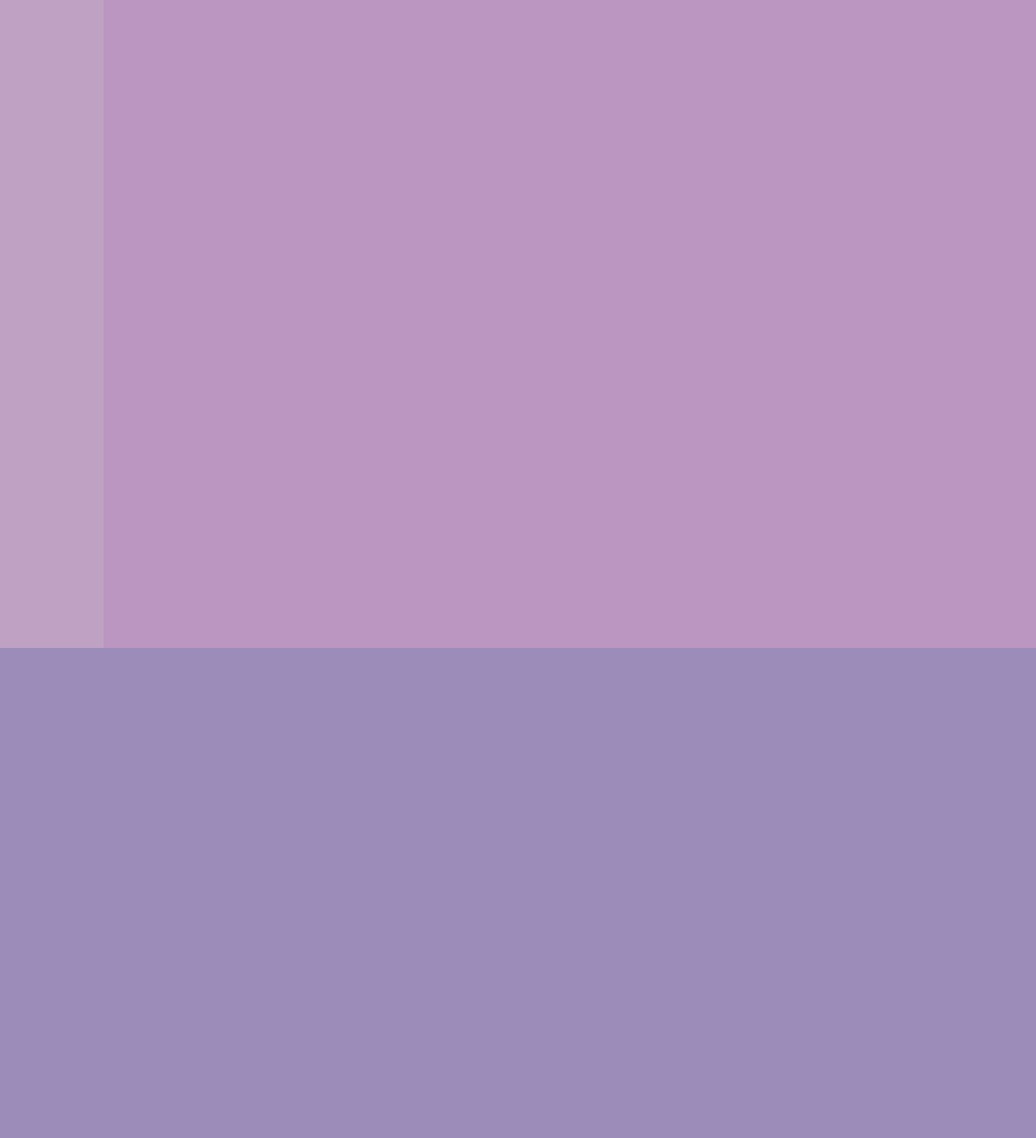
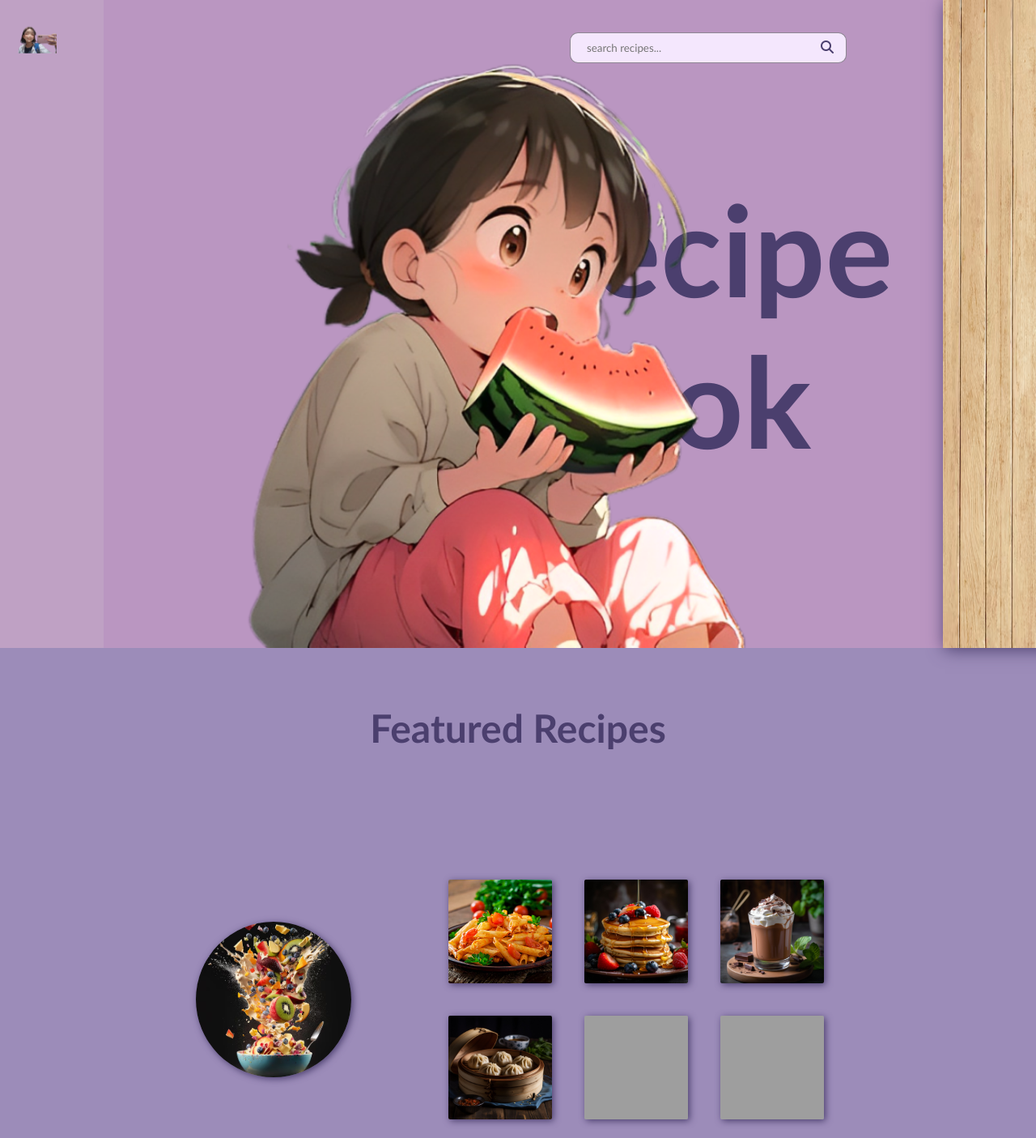
Before and after one commit to jj-9901/recipe-book, a plain HTML site: page index.html in a window 1280 px wide. Shown: the top 1405 px of the page at 81% size. Drawn offline with Linux system fonts and the light colour scheme; grey boxes are pictures that could not be loaded.

Commit message:
first two sections somewhat

```diff
--- a/index.html
+++ b/index.html
@@ -5,16 +5,37 @@
     <meta name="viewport" content="width=device-width, initial-scale=1.0">
     <title>Recipe-book</title>
     <link href="style.css" rel="stylesheet">
+    <link rel="stylesheet" href="https://cdnjs.cloudflare.com/ajax/libs/font-awesome/6.5.2/css/all.min.css">
 </head>
 <body>
+    <img class="logo" src=".\images\image-1.png">
     <div class="nav-bar">
 
     </div>
+    <div class="search-bar">
+        <input placeholder="search recipes...">
+        <i class="fa-solid fa-magnifying-glass"></i>
+    </div>
+    <img src=".\images\wood.avif" class="woody">
     <div class="container-1">
-
+        <h1>Recipe Book</h1>
+        <img src=".\images\watermelon (1).png">
     </div>
     <div class="container-2">
-
+        <h1>Featured Recipes</h1>
+        <div class="featured">
+        <div class="recipe-of-the-week">
+            <img src=".\images\image copy.png">
+        </div>
+        <div class="other-features">
+            <img src=".\images\image copy 2.png">
+            <img src=".\images\img.jpg">
+            <img src=".\images\img1.jpg">
+            <img src=".\images\img2.jpg">
+            <img src=".\images\img3.jpg">
+            <img src=".\images\foodiesfeed.com_white-chocolate-cheesecake.jpg">
+        </div>
+        </div>
     </div>
     <div class="container-3">
 
--- a/style.css
+++ b/style.css
@@ -2,6 +2,31 @@
     margin: 0;
     padding: 0;
     font-family: 'Trebuchet MS', 'Lucida Sans Unicode', 'Lucida Grande', 'Lucida Sans', Arial, sans-serif;
+}
+
+::selection{
+    color:white;
+    background-color: black;
+}
+.search-bar {
+    position: absolute;
+    z-index: 1000;
+    top:40px;
+    right:45%;
+}
+.search-bar input{
+    position: absolute;
+    width:300px;
+    background-color:rgb(244, 231, 253);
+    border:1px solid rgba(0, 0, 0, 0.425);
+    padding:10px 20px;
+    border-radius: 10px;
+}
+.search-bar i{
+    position: absolute;
+    color:#4B3F6E;
+    margin-left: 310px;
+    top:10px;
 }
 
 .nav-bar{
@@ -10,18 +35,101 @@
     width:10vw;
     background-color: #dcd7d52a;
     animation: slide-right 1s ease;
+    z-index: 1000;
+}
+
+.logo{
+    width:50px;
+    position: fixed;
+    z-index: 1001;
+    margin: 20px;
+}
+
+.woody{
+    height:100vh;
+    width:300px;
+    position: fixed;
+    left:91%;
+    z-index: 1000;
+    animation: slide-left 1s ease;
+    box-shadow: 2px 2px 20px #4B3F6E;
+
 }
 .container-1{
     background-color: #BA96C1;
     height: 100vh;
     width:100%;
     display:flex;
+    justify-content: center;
+    align-items: center;
+    position:relative;
+    /* background-image: url(.\images\image.png) linear-gradient(rgba(0, 0, 0, 0.5), rgba(0, 0, 0, 0.5)); */
 }
+.container-1 h1{
+    color:#4B3F6E;
+    font-size: 156px;
+    position: absolute;
+    left:68%;
+    top:50%;
+    transform: translate(-50%,-50%);
+}
+.container-1 img{
+    height:100vh;
+    left:3%;
+    position: absolute;
+    user-select: none;
+    /* box-shadow:10px 10px 50px #4B3F6E; */
+}
+
 .container-2{
     background-color: #9C8CB9 ;
     height: 100vh;
     width:100%;
     display:flex;
+    flex-direction: column;
+    justify-content: center;
+    align-items: center;
+}
+.container-2 .featured{
+    margin-top: -80px;
+    display: flex;
+    width:70vw;
+    justify-content: center;
+    height:100%;
+    align-items: center;
+}
+.container-2 h1{
+    color:#4B3F6E;
+    font-size: 48px;
+    padding:20px;
+    margin-top:50px;
+}
+.container-2 .other-features{
+    display: flex;
+    max-width:50vw;
+    flex-wrap: wrap;
+    justify-content: center;
+}
+.container-2 .recipe-of-the-week {
+    display: flex;
+    height: 100%;
+    align-items: center;
+}
+.container-2 .recipe-of-the-week img{
+    width:15vw;
+    height:15vw;
+    object-fit: cover;
+    margin:50px;
+    border-radius: 50%;
+    box-shadow: 2px 2px 8px #4B3F6E;
+}
+.container-2 .other-features img{
+    width:10vw;
+    height:10vw;
+    object-fit: cover;
+    margin:20px;
+    border-radius: 2px;
+    box-shadow:2px 2px 8px #4B3F6E;
 }
 .container-3{
     background-color:#6C5F8D;
@@ -38,5 +146,10 @@
 
 @keyframes slide-right {
     from { transform: translateX(-100%); }
-    to { transform: translateY(0); }
+    to { transform: translateX(0); }
 }
+
+@keyframes slide-left {
+    from { transform: translateX(100%)}
+    to { transform: translateX(0) }
+}
```
Also changed, not shown: app.js (added), images/image copy 2.png (added), images/image copy.png (added), images/image-1.png (added), images/image.png (added), images/img.jpg (added), images/img1.jpg (added), images/img2.jpg (added), images/watermelon (1).png (added), images/watermelon.png (deleted), images/wood.avif (added), 2 other files.
